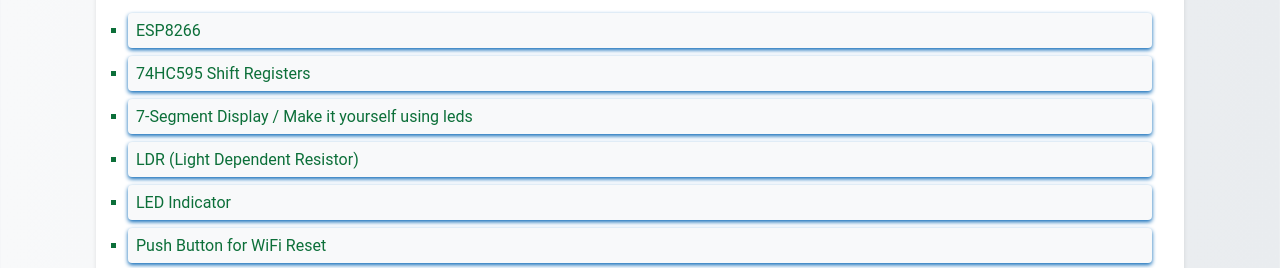
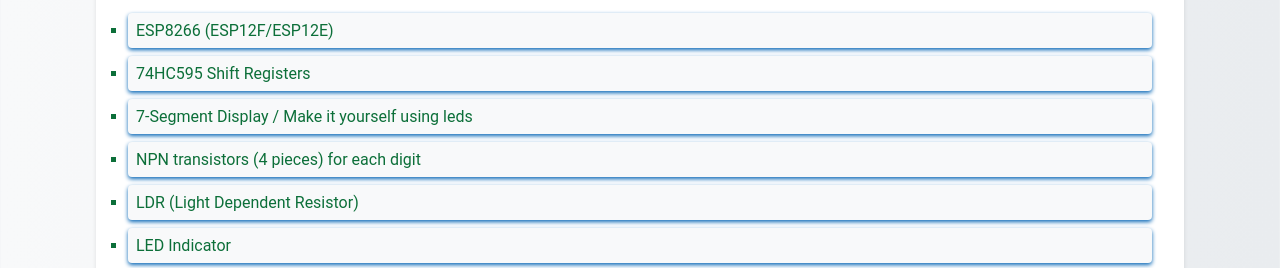
Before and after one commit to circuito-suman/Esp8266NTPClock, a plain HTML site: page index.html in a window 1280 px wide. Shown: the part 703-971 px from the top of the page. Drawn offline with Linux system fonts and the light colour scheme.

Commit message:
Add files via upload

```diff
--- a/index.html
+++ b/index.html
@@ -54,9 +54,10 @@
       <div class="components-used">
         <h2>Components Used</h2>
         <ul>
-          <li>ESP8266</li>
+          <li>ESP8266 (ESP12F/ESP12E)</li>
           <li>74HC595 Shift Registers</li>
           <li>7-Segment Display / Make it yourself using leds</li>
+          <li>NPN transistors (4 pieces) for each digit</li>
           <li>LDR (Light Dependent Resistor)</li>
           <li>LED Indicator</li>
           <li>Push Button for WiFi Reset</li>
@@ -463,7 +464,7 @@ void sendNTPpacket(IPAddress &address)
         <h2>Working Video</h2>
         <div class="video-container">
           <video controls class="video">
-            <source src="assets/v.mp4" type="video/mp4" />
+            <source src="assets/video.mp4" type="video/mp4" />
             Your browser does not support the video tag.
           </video>
         </div>
```
